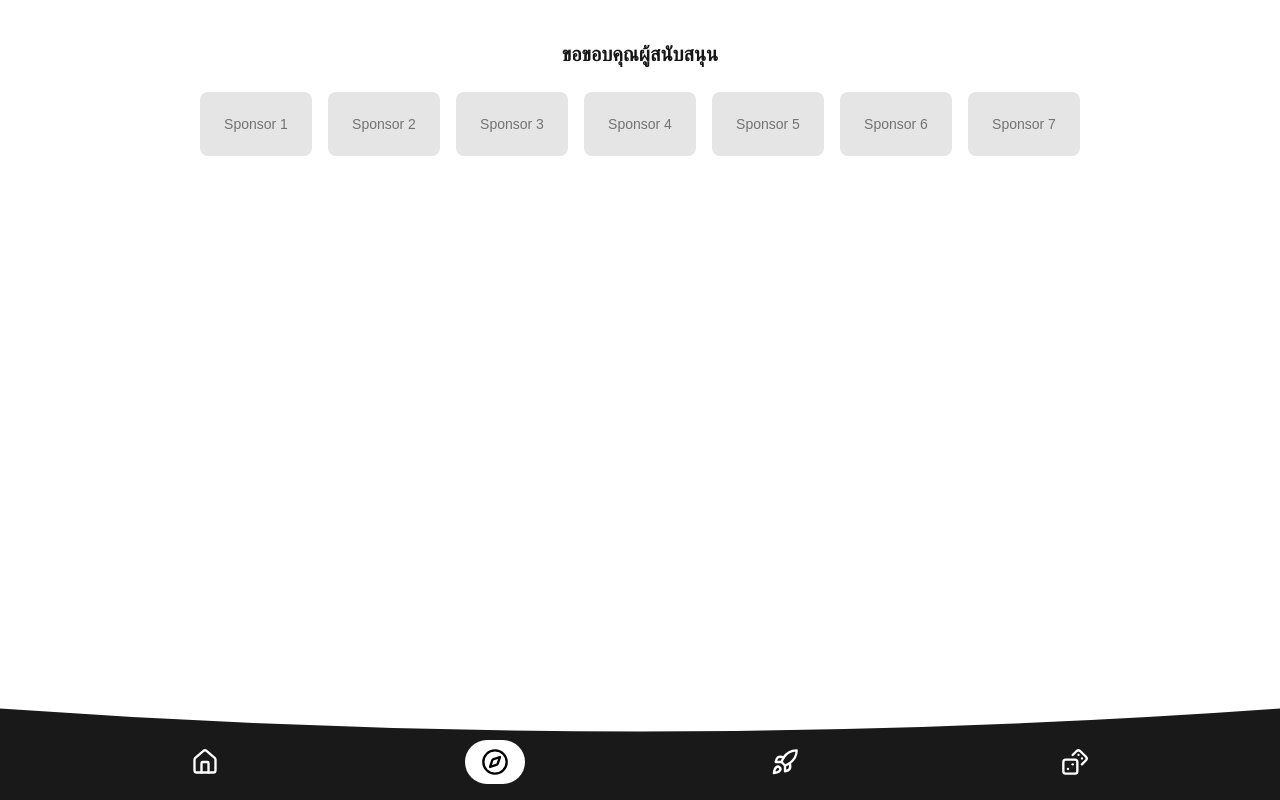
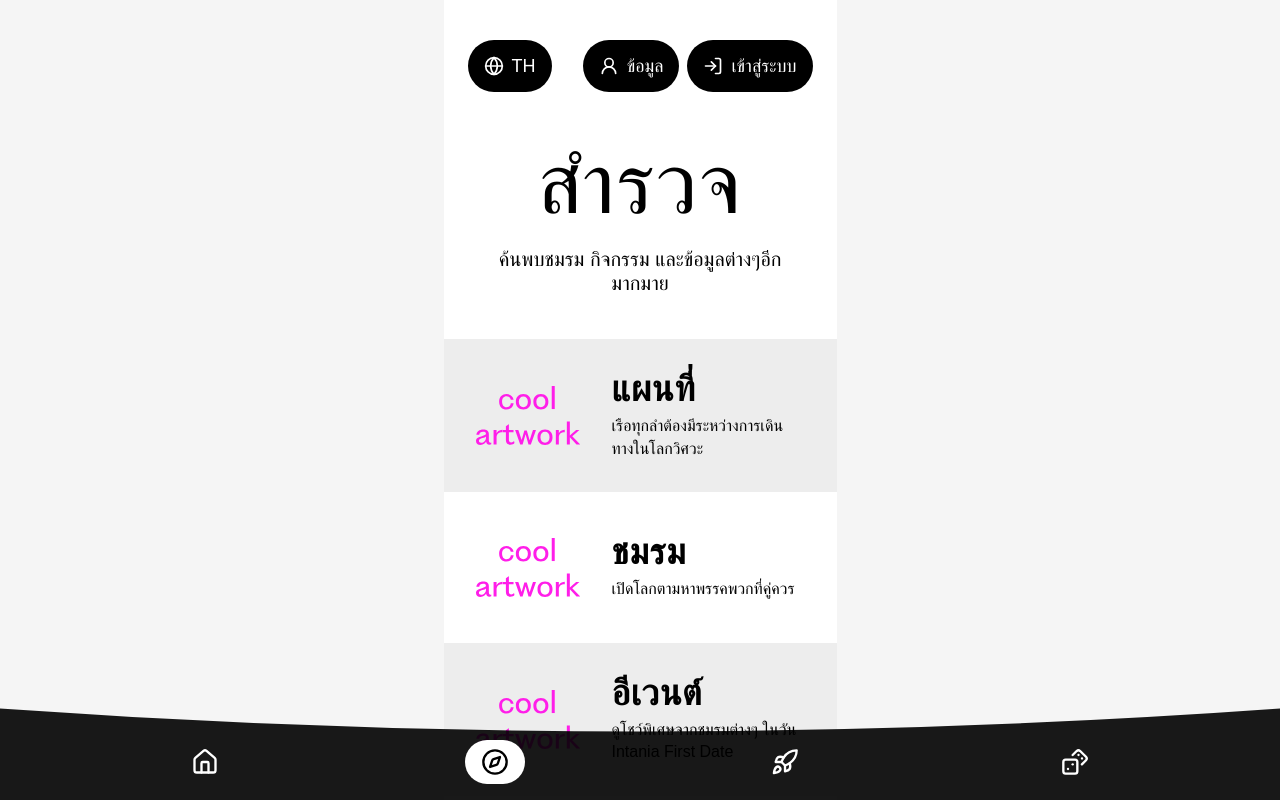
Before and after one commit to IT-Vishnu24th/vishnu24th-website, a Next.js app: page /explore in a window 1280 px wide. Shown: the top 800 px of the page. Built offline with nearby package versions, Linux system fonts and the light colour scheme; no server answers.

Commit message:
feat: add explore page

```diff
--- a/src/app/explore/page.tsx
+++ b/src/app/explore/page.tsx
@@ -1,12 +1,19 @@
-import Image from "next/image"
+import { Header } from "@/components/Headers"
+import NavigationFooter from "@/components/NavigationFooter"
 import SponsorFooter from "@/components/SponsorFooter"
-import NavigationFooter from "@/components/NavigationFooter"
+import { ExploreHeroSection } from "@/features/explore/components/ExploreHeroSection"
+import { EventSection } from "@/features/explore/components/EventSection"
 
-export default function explore() {
+export default function ExplorePage() {
   return (
-    <>
-      <SponsorFooter />
-      <NavigationFooter />
-    </>
+    <main className="flex min-h-svh min-w-svw justify-center bg-neutral-100">
+      <div className="w-full max-w-98.25 bg-white pb-40 text-black">
+        <Header />
+        <ExploreHeroSection />
+        <EventSection />
+        <SponsorFooter />
+        <NavigationFooter />
+      </div>
+    </main>
   )
 }
--- /dev/null
+++ b/src/features/explore/components/EventSection.tsx
@@ -0,0 +1,66 @@
+import Image from "next/image"
+import Link from "next/link"
+
+type ExploreItem = {
+  title: string
+  description: string
+  href: string
+  titleSize?: string
+}
+
+const exploreItems: ExploreItem[] = [
+  {
+    title: "แผนที่",
+    description: "เรือทุกลำต้องมีระหว่างการเดินทางในโลกวิศวะ",
+    href: "/map",
+  },
+  {
+    title: "ชมรม",
+    description: "เปิดโลกตามหาพรรคพวกที่คู่ควร",
+    href: "/explore/club",
+  },
+  {
+    title: "อีเวนต์",
+    description: "ดูโชว์พิเศษจากชมรมต่างๆ ในวัน Intania First Date",
+    href: "/schedule",
+  },
+  {
+    title: "ดาวน์โหลด",
+    description: "สไลด์ และของสวยๆงามๆ ที่เอ่อออออ",
+    href: "/announcement",
+  },
+]
+
+export function EventSection() {
+  return (
+    <section aria-label="Explore" className="w-full">
+      {exploreItems.map((item, index) => (
+        <Link
+          key={item.title}
+          href={item.href}
+          className={`flex min-h-37.75 w-full items-center justify-center gap-8 px-8 py-8 text-black ${
+            index % 2 === 0 ? "bg-[#ededed]" : "bg-white"
+          }`}
+        >
+          <Image
+            src="/explore/cool-artwork.svg"
+            alt=""
+            width={104}
+            height={59}
+            className="h-14.75 w-26 shrink-0"
+            priority={index === 0}
+          />
+
+          <div className="flex w-48.25 shrink-0 flex-col items-start justify-center gap-2">
+            <h2 className="whitespace-nowrap text-4xl font-bold leading-none tracking-[0.02em]">
+              {item.title}
+            </h2>
+            <p className="w-full text-left text-[16px] font-normal leading-[1.4]">
+              {item.description}
+            </p>
+          </div>
+        </Link>
+      ))}
+    </section>
+  )
+}
--- /dev/null
+++ b/src/features/explore/components/ExploreHeroSection.tsx
@@ -0,0 +1,12 @@
+export function ExploreHeroSection() {
+  return (
+    <section className="flex w-full flex-col items-center justify-center gap-3 bg-white px-4 pb-11 text-center text-black">
+      <h1 className="whitespace-nowrap text-[86px] font-normal leading-[1.2] tracking-[0.02em]">
+        สำรวจ
+      </h1>
+      <p className="max-w-75 text-[20px] font-normal leading-[1.2]">
+        ค้นพบชมรม กิจกรรม และข้อมูลต่างๆอีกมากมาย
+      </p>
+    </section>
+  )
+}
```
Also changed, not shown: public/explore/cool-artwork.svg (added).
